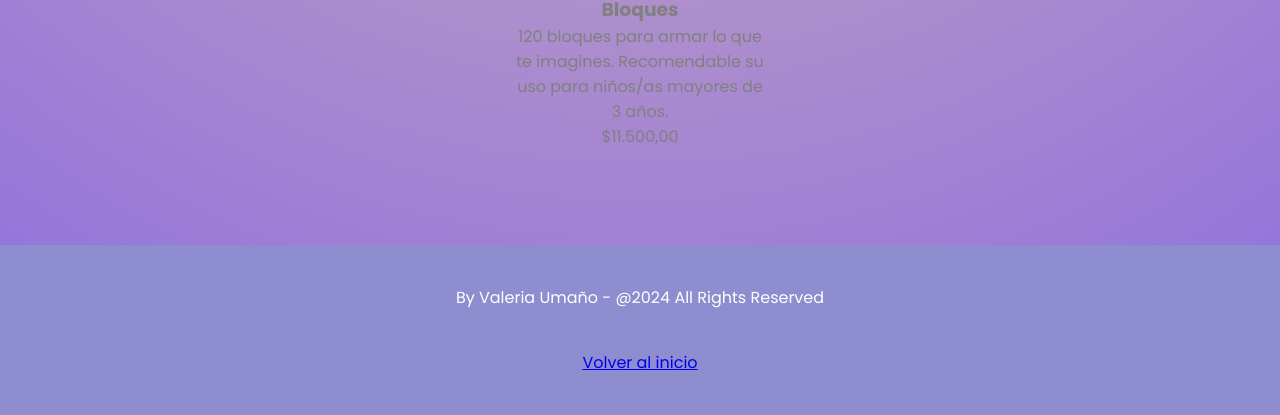
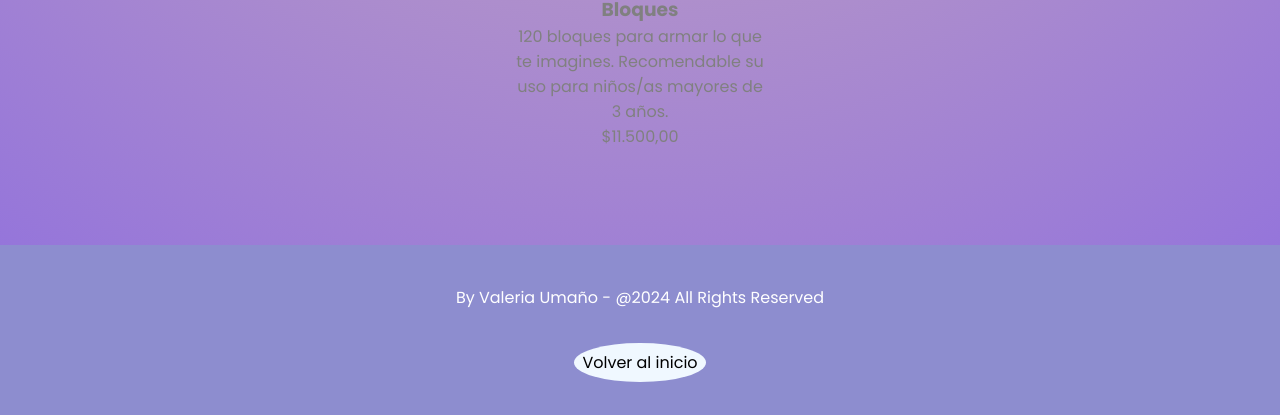
Before and after one commit to Valeriasu-19/preentrega, a plain HTML site: page index.html in a window 1280 px wide. In both pictures the pointer is over the link "Volver al inicio". Shown: the part 1771-2186 px from the top of the page. Drawn offline with Linux system fonts and the light colour scheme.

Commit message:
se añade css

```diff
--- a/css/styles.css
+++ b/css/styles.css
@@ -167,6 +167,19 @@ body{
                 margin: 10px;
                 padding: 15px;
             }
+
+            a{
+                text-decoration: none;
+
+            }
+            a:hover {
+                transition: all 0.3s ease;
+                color: black;
+                background-color: aliceblue;
+                padding: 0.5rem;
+                border-radius: 50%;
+                border-bottom: rgb(90, 62, 174);
+            }
     }
 
 
```
